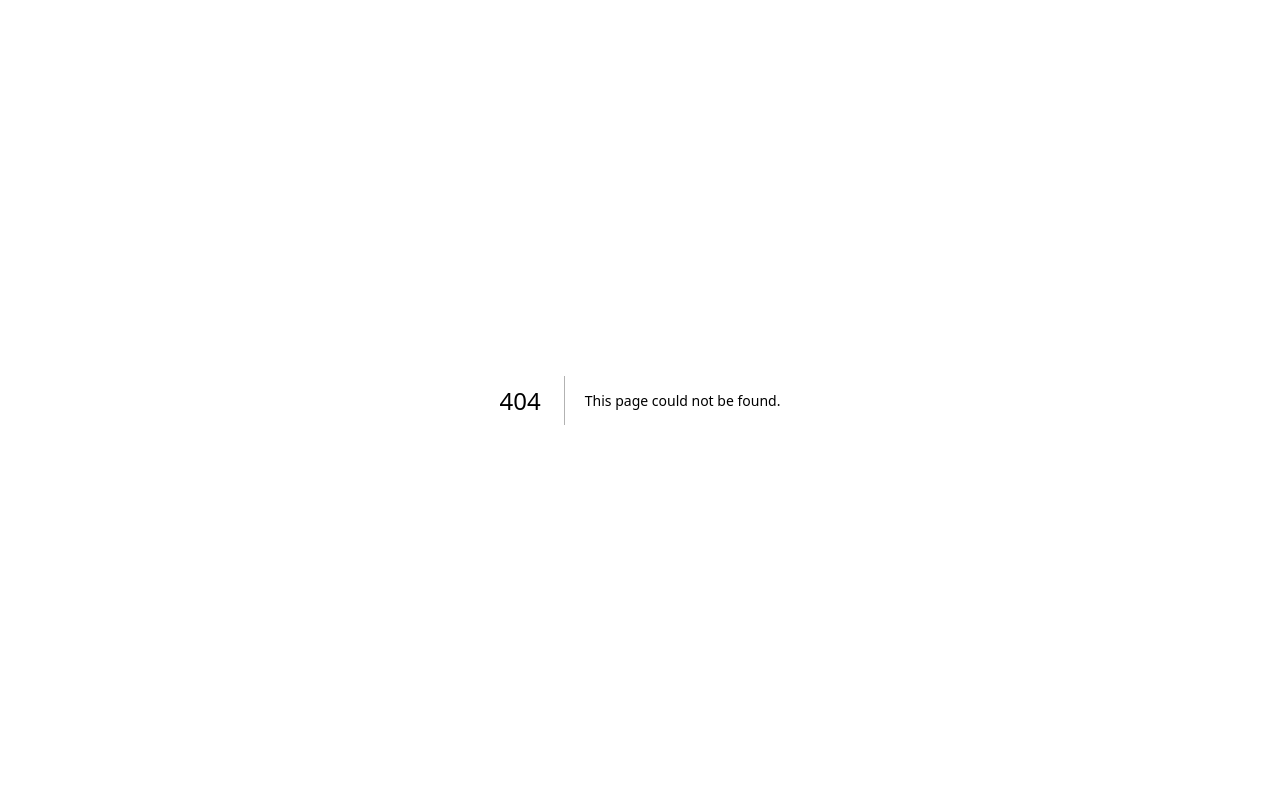
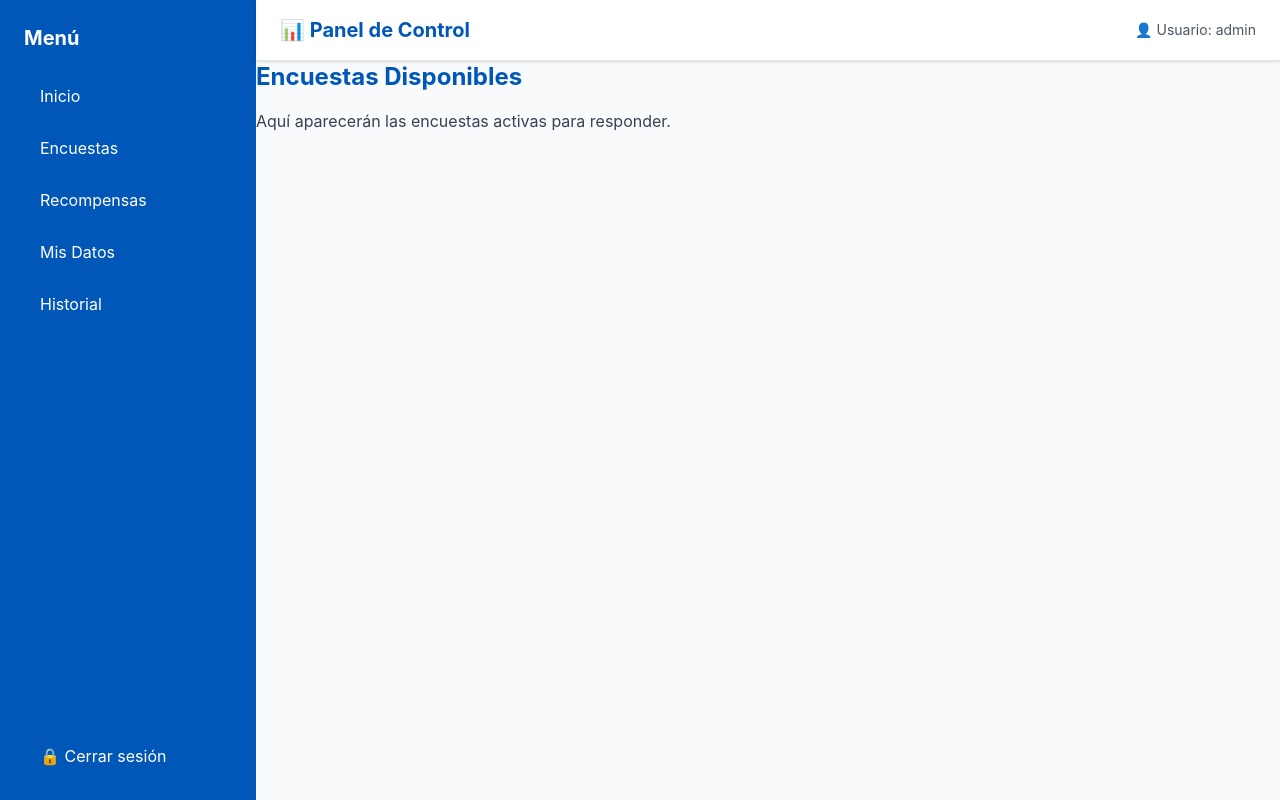
Before and after one commit to plazadedatos/sistema_encuestas, a Next.js app in the folder sistema_encuestas_frontend_inicial/: page /panel/encuestas in a window 1280 px wide. Before the commit this address had no page. Built offline with nearby package versions, Linux system fonts and the light colour scheme.

Commit message:
Ajusto IDs únicos de encuestas

```diff
--- /dev/null
+++ b/sistema_encuestas_frontend_inicial/app/panel/encuestas/page.tsx
@@ -0,0 +1,17 @@
+
+"use client";
+import TopbarInterno from "../../../components/TopbarInterno";
+import Sidebar from "../../../components/Sidebar";
+export default function EncuestasPage() {
+  return (
+
+    <div className="flex min-h-screen bg-slate-50">
+        <Sidebar />
+        <div className="flex-1 flex flex-col">
+          <TopbarInterno />
+            <h1 className="text-2xl font-bold text-primary mb-4">Encuestas Disponibles</h1>
+            <p className="text-gray-700">Aquí aparecerán las encuestas activas para responder.</p>
+        </div>
+    </div>
+  );
+}
--- /dev/null
+++ b/sistema_encuestas_frontend_inicial/app/panel/historial/page.tsx
@@ -0,0 +1,17 @@
+
+"use client";
+import TopbarInterno from "../../../components/TopbarInterno";
+import Sidebar from "../../../components/Sidebar";
+export default function HistorialPage() {
+  return (
+
+    <div className="flex min-h-screen bg-slate-50">
+        <Sidebar />
+        <div className="flex-1 flex flex-col">
+          <TopbarInterno />
+            <h1 className="text-2xl font-bold text-indigo-600 mb-4">Historial</h1>
+            <p className="text-gray-700">Aquí verás un resumen de tus encuestas respondidas y premios canjeados.</p>
+        </div>
+    </div>
+  );
+}
--- /dev/null
+++ b/sistema_encuestas_frontend_inicial/app/panel/misdatos/page.tsx
@@ -0,0 +1,17 @@
+
+"use client";
+import TopbarInterno from "../../../components/TopbarInterno";
+import Sidebar from "../../../components/Sidebar";
+export default function MisDatosPage() {
+  return (
+
+    <div className="flex min-h-screen bg-slate-50">
+        <Sidebar />
+        <div className="flex-1 flex flex-col">
+          <TopbarInterno />
+            <h1 className="text-2xl font-bold text-blue-700 mb-4">Mis Datos</h1>
+            <p className="text-gray-700">Revisa y edita la información de tu cuenta.</p>
+        </div>
+    </div>
+  );
+}
--- a/sistema_encuestas_frontend_inicial/app/panel/page.tsx
+++ b/sistema_encuestas_frontend_inicial/app/panel/page.tsx
@@ -5,6 +5,7 @@ import Sidebar from "../../components/Sidebar";
 import { useEffect } from "react";
 import { useRouter } from "next/navigation";
 import { useAuth } from "../../context/authContext";
+import { FaBullhorn, FaGift } from "react-icons/fa";
 
 export default function PanelPage() {
   const { isAuthenticated } = useAuth();
@@ -15,13 +16,43 @@ export default function PanelPage() {
   }, [isAuthenticated, router]);
 
   return (
-    <div className="flex min-h-screen">
+    <div className="flex min-h-screen bg-slate-50">
       <Sidebar />
-      <div className="flex-1">
+      <div className="flex-1 flex flex-col">
         <TopbarInterno />
-        <main className="p-6">
-          <h2 className="text-2xl font-bold mb-4">Bienvenido al Panel</h2>
-          <p className="text-gray-600">Aquí podrás gestionar las encuestas y ver tus recompensas.</p>
+        <main className="p-8 flex-1">
+          <h2 className="text-3xl font-bold mb-6 text-primary">¡Hola, admin!</h2>
+          <p className="text-gray-600 mb-10">
+            Comparte tu opinión en las encuestas y canjea tus puntos por recompensas reales 🎁
+          </p>
+
+          <div className="grid grid-cols-1 md:grid-cols-2 gap-8">
+            {/* Tarjeta: Encuestas */}
+            <div className="bg-violet-200/80 rounded-3xl p-8 shadow-xl hover:scale-105 transition duration-300">
+              <div className="flex items-center gap-4 mb-4">
+                <div className="bg-violet-400 text-white p-4 rounded-full">
+                  <FaBullhorn className="text-2xl" />
+                </div>
+                <h3 className="text-xl font-semibold text-violet-800">¡COMPARTE TU OPINIÓN!</h3>
+              </div>
+              <p className="text-sm text-violet-900">
+                Revisa las encuestas disponibles, responde y suma puntos a tu cuenta.
+              </p>
+            </div>
+
+            {/* Tarjeta: Recompensas */}
+            <div className="bg-sky-200/80 rounded-3xl p-8 shadow-xl hover:scale-105 transition duration-300">
+              <div className="flex items-center gap-4 mb-4">
+                <div className="bg-sky-400 text-white p-4 rounded-full">
+                  <FaGift className="text-2xl" />
+                </div>
+                <h3 className="text-xl font-semibold text-sky-800">¡CANJEA TUS PUNTOS!</h3>
+              </div>
+              <p className="text-sm text-sky-900">
+                Acumula puntos y canjea por los premios que tenemos para ti.
+              </p>
+            </div>
+          </div>
         </main>
       </div>
     </div>
--- /dev/null
+++ b/sistema_encuestas_frontend_inicial/app/panel/recompensas/page.tsx
@@ -0,0 +1,16 @@
+"use client";
+import TopbarInterno from "../../../components/TopbarInterno";
+import Sidebar from "../../../components/Sidebar";
+export default function RecompensasPage() {
+  return (
+
+    <div className="flex min-h-screen bg-slate-50">
+        <Sidebar />
+        <div className="flex-1 flex flex-col">
+          <TopbarInterno />
+          <h1 className="text-2xl font-bold text-pink-600 mb-4">Tus Recompensas</h1>
+          <p className="text-gray-700">Acumula puntos y canjéalos por productos o premios.</p>
+      </div>
+    </div>
+  );
+}
--- a/sistema_encuestas_frontend_inicial/components/Sidebar.tsx
+++ b/sistema_encuestas_frontend_inicial/components/Sidebar.tsx
@@ -9,20 +9,47 @@ export default function Sidebar() {
   return (
     <aside className="w-64 bg-primary text-white min-h-screen flex flex-col justify-between p-6">
       {/* Parte superior: navegación */}
-      <div>
-        <h2 className="text-lg font-semibold mb-6">Menú</h2>
-        <nav className="flex flex-col gap-4 text-sm">
-          <Link href="/panel" className="hover:underline">Inicio</Link>
-          <Link href="/panel/encuestas" className="hover:underline">Encuestas</Link>
-          <Link href="/panel/recompensas" className="hover:underline">Recompensas</Link>
+        <div>
+        <h2 className="text-xl font-bold mb-6 text-white">Menú</h2>
+        <nav className="flex flex-col gap-3 text-base">
+            <Link
+            href="/panel"
+            className="transition-all duration-300 px-4 py-2 rounded-xl text-white hover:bg-blue-800 hover:scale-[1.03] hover:ring-2 hover:ring-white/20"
+            >
+            Inicio
+            </Link>
+            <Link
+            href="/panel/encuestas"
+            className="transition-all duration-300 px-4 py-2 rounded-xl text-white hover:bg-blue-800 hover:scale-[1.03] hover:ring-2 hover:ring-white/20"
+            >
+            Encuestas
+            </Link>
+            <Link
+            href="/panel/recompensas"
+            className="transition-all duration-300 px-4 py-2 rounded-xl text-white hover:bg-blue-800 hover:scale-[1.03] hover:ring-2 hover:ring-white/20"
+            >
+            Recompensas
+            </Link>
+            <Link
+            href="/panel/misdatos"
+            className="transition-all duration-300 px-4 py-2 rounded-xl text-white hover:bg-blue-800 hover:scale-[1.03] hover:ring-2 hover:ring-white/20"
+            >
+            Mis Datos
+            </Link>
+            <Link
+            href="/panel/historial"
+            className="transition-all duration-300 px-4 py-2 rounded-xl text-white hover:bg-blue-800 hover:scale-[1.03] hover:ring-2 hover:ring-white/20"
+            >
+            Historial
+            </Link>
         </nav>
-      </div>
+        </div>
 
       {/* Parte inferior: botón de cerrar sesión */}
       <div>
         <button
           onClick={logout}
-          className="mt-10 text-sm text-white/90 hover:text-red-300 hover:underline transition"
+          className="transition-all duration-300 px-4 py-2 rounded-xl text-white hover:bg-blue-800 hover:scale-[1.03] hover:ring-2 hover:ring-white/20"
         >
           🔒 Cerrar sesión
         </button>
```
